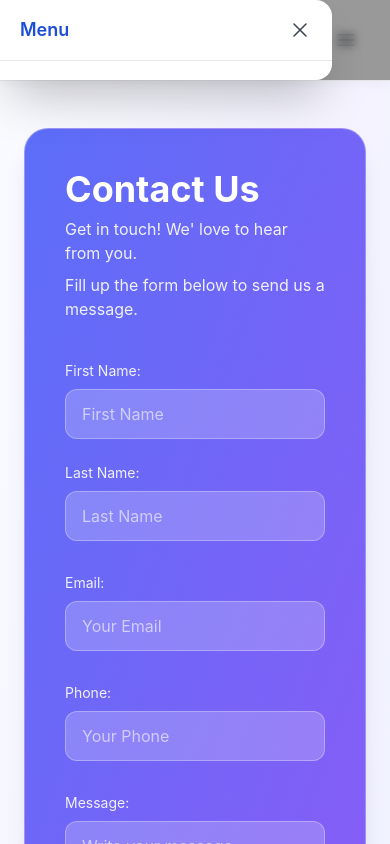
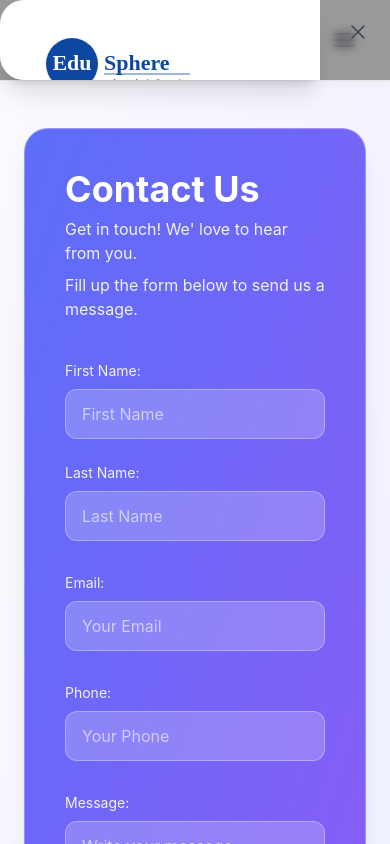
Before and after one commit to edusphere-coder/edu-site, a Next.js app: page /contact in a window 390 px wide. Both pictures are taken after a click on the icon 346 px from the left and 40 px from the top of the page. Shown: the top 844 px of the page. Built offline with nearby package versions, Linux system fonts and the light colour scheme.

Commit message:
made changes for address

```diff
--- a/app/components/Footer/Footer.tsx
+++ b/app/components/Footer/Footer.tsx
@@ -229,7 +229,7 @@ export default function Footer() {
 
         {/* ---------- RIGHT SECTION ---------- */}
         <div className="mt-10 md:mt-0 text-right">
-          <p className="text-lg font-semibold text-indigo-300">Hyderabad, India</p>
+          <p className="text-lg font-semibold text-indigo-300">Tadepalligudem,W.G District, Andrapradesh</p>
           <p className="text-sm text-gray-300">
             © {currentYear} EduSphere. All rights reserved.
           </p>
--- a/app/components/Navbar/Drawer.tsx
+++ b/app/components/Navbar/Drawer.tsx
@@ -1,59 +1,58 @@
-import React, { ReactNode } from "react";
+"use client";
 import { XMarkIcon } from "@heroicons/react/24/outline";
 import { AnimatePresence, motion } from "framer-motion";
+import { ReactNode } from "react";
 
 interface DrawerProps {
+  isOpen: boolean;
+  setIsOpen: (open: boolean) => void;
   children: ReactNode;
-  isOpen: boolean;
-  setIsOpen: (isOpen: boolean) => void;
 }
 
-const Drawer = ({ children, isOpen, setIsOpen }: DrawerProps) => {
+export default function Drawer({ isOpen, setIsOpen, children }: DrawerProps) {
   return (
     <AnimatePresence>
       {isOpen && (
-        <motion.main
+        <motion.div
           initial={{ opacity: 0 }}
           animate={{ opacity: 1 }}
           exit={{ opacity: 0 }}
-          transition={{ duration: 0.3 }}
-          className="fixed inset-0 z-50 bg-black/40 backdrop-blur-sm flex"
+          className="fixed inset-0 z-[100] bg-black/40 backdrop-blur-sm flex"
         >
           {/* Drawer Panel */}
-          <motion.section
-            initial={{ x: "-100%" }}
+          <motion.div
+            initial={{ x: "100%" }}
             animate={{ x: 0 }}
-            exit={{ x: "-100%" }}
-            transition={{ type: "spring", stiffness: 120, damping: 20 }}
-            className="relative bg-white w-[85%] max-w-sm h-full shadow-2xl rounded-r-2xl overflow-y-auto flex flex-col"
+            exit={{ x: "100%" }}
+            transition={{ type: "spring", stiffness: 140, damping: 18 }}
+            className="
+              bg-white
+              w-[82%]
+              max-w-[350px]
+              h-full
+              shadow-xl
+              rounded-l-3xl
+              px-6
+              py-5
+              overflow-y-auto
+              ml-auto
+            "
           >
-            {/* Close Icon */}
-            <div className="flex justify-between items-center px-5 py-4 border-b border-gray-200">
-              <h2 className="text-lg font-semibold text-blue-700">Menu</h2>
-              <XMarkIcon
-                className="h-6 w-6 text-gray-700 cursor-pointer hover:rotate-90 transition-transform duration-300"
-                onClick={() => setIsOpen(false)}
-              />
-            </div>
+            {/* Close button */}
+            <button
+              onClick={() => setIsOpen(false)}
+              className="absolute top-4 right-4 text-gray-700 p-1 rounded-full hover:bg-gray-100"
+            >
+              <XMarkIcon className="h-6 w-6" />
+            </button>
 
-            {/* Drawer content */}
-            <div
-              onClick={() => setIsOpen(false)}
-              className="flex-1 px-6 py-5 space-y-6 text-gray-800"
-            >
-              {children}
-            </div>
-          </motion.section>
+            <div className="mt-3">{children}</div>
+          </motion.div>
 
-          {/* Overlay to close */}
-          <div
-            className="flex-1 cursor-pointer"
-            onClick={() => setIsOpen(false)}
-          />
-        </motion.main>
+          {/* Close on backdrop click */}
+          <div className="flex-1" onClick={() => setIsOpen(false)}></div>
+        </motion.div>
       )}
     </AnimatePresence>
   );
-};
-
-export default Drawer;
+}
--- a/app/components/Navbar/Drawerdata.tsx
+++ b/app/components/Navbar/Drawerdata.tsx
@@ -1,66 +1,121 @@
-import Contactus from "./Contactus";
+"use client";
 import Link from "next/link";
-import React from "react";
+import { motion } from "framer-motion";
+import { usePathname } from "next/navigation";
 
-interface NavigationItem {
-  name: string;
-  href: string;
-  current: boolean;
-}
+const mobileNavItems = [
+  { label: "Home", href: "/" },
+  { label: "Courses", href: "#courses-section" },
+  { label: "About Us", href: "#About-Us-section" },
+  { label: "Presentations", href: "/" },
+  { label: "Recordings", href: "/" },
+  { label: "Contact Us", href: "/contact" },
+];
 
-const navigation: NavigationItem[] = [
-  { name: 'Home', href: '/', current: true },
-  { name: 'Courses', href: '#courses-section', current: false },
-  { name: 'Mentors', href: '#mentors-section', current: false },
-  { name: 'Testimonial', href: '#testimonial-section', current: false },
-  { name: 'Join', href: '#join-section', current: false },
-]
+export default function Drawerdata() {
+  const pathname = usePathname();
 
-function classNames(...classes: string[]) {
-  return classes.filter(Boolean).join(' ')
-}
+  return (
+    <div className="flex flex-col space-y-5">
+      {/* Logo
+      <motion.div
+        initial={{ opacity: 0, y: -8 }}
+        animate={{ opacity: 1, y: 0 }}
+      >
+        <h1 className="font-bold text-xl text-blue-700">EduSphere</h1>
+        <p className="text-sm text-gray-500 -mt-1">Learn. Apply. Succeed.</p>
+      </motion.div> */}
 
-const Data = () => {
+      {/* ---------- LOGO ---------- */}
+          <Link href="/" className="flex items-center select-none">
+            <motion.svg
+              xmlns="http://www.w3.org/2000/svg"
+              viewBox="0 0 600 160"
+              className="h-16 w-auto"
+              initial={{ opacity: 0, y: -10 }}
+              animate={{ opacity: 1, y: 0 }}
+              transition={{ duration: 0.8 }}
+            >
+              <circle cx="120" cy="80" r="65" fill="#0d47a1" />
+              <text
+                x="120"
+                y="95"
+                textAnchor="middle"
+                fontFamily="'Playfair Display', serif"
+                fontWeight="700"
+                fontSize="55"
+                fill="#fff"
+              >
+                Edu
+              </text>
+              <text
+                x="200"
+                y="95"
+                fontFamily="'Playfair Display', serif"
+                fontWeight="700"
+                fontSize="55"
+                fill="#0d47a1"
+              >
+                Sphere
+              </text>
+              <line
+                x1="200"
+                y1="105"
+                x2="415"
+                y2="105"
+                stroke="#0d47a1"
+                strokeWidth="2"
+              />
+              <text
+                x="310"
+                y="132"
+                textAnchor="middle"
+                fontFamily="'Playfair Display', serif"
+                fontSize="18"
+                fill="#0d47a1"
+                letterSpacing="0.3"
+              >
+                Learn. Apply. Succeed.
+              </text>
+            </motion.svg>
+          </Link>
+
+      {/* Nav Items */}
+      <div className="space-y-1">
+        {mobileNavItems.map((item) => {
+          const isActive =
+            item.href === pathname || pathname.startsWith(item.href);
+
           return (
-    <div className="rounded-md max-w-sm w-full mx-auto">
-      <div className="flex-1 space-y-4 py-1">
-        <div className="sm:block">
-          <div className="space-y-1 px-5 pt-2 pb-3">
-            {navigation.map((item) => (
             <Link
-                key={item.name}
+              key={item.href}
               href={item.href}
-                className={classNames(
-                  item.current ? 'bg-gray-900 text-purple' : 'text-black hover:bg-gray-700 hover:text-purple',
-                  'block  py-2 rounded-md text-base font-medium'
-                )}
-                aria-current={item.current ? 'page' : undefined}
+              className={`block text-[17px] font-medium px-3 py-2 rounded-lg transition-all ${
+                isActive
+                  ? "bg-blue-100 text-blue-700"
+                  : "text-gray-800 hover:bg-gray-100"
+              }`}
             >
-                {item.name}
+              {item.label}
             </Link>
-            ))}
-            <Contactus />
-            <div className="mt-4"></div>
-            <button className="bg-white w-full hover:bg-purple hover:text-white text-black border border-purple font-medium py-2 px-4 rounded">
+          );
+        })}
+      </div>
+
+      {/* Auth Buttons */}
+      <div className="border-t border-gray-200 pt-4 space-y-3">
+        <Link href="/signin">
+          <button className="w-full py-2.5 rounded-lg border border-blue-600 text-blue-600 font-medium active:scale-95 transition">
             Sign In
           </button>
-            <button
-  className="
-  bg-gradient-to-r from-[#5C6EF8] to-[#8A5CF6]
-  w-full
-  hover:shadow-[0_0_12px_rgba(92,110,248,0.35)]
-  hover:scale-105 active:scale-95
-  transition-all duration-300
-  text-white font-medium my-2 py-2 px-4 rounded"
->
+        </Link>
+
+        <Link href="/register">
+          <button className="w-full py-2.5 rounded-lg bg-blue-600 text-white font-medium active:scale-95 transition">
             Register
           </button>
-
-          </div>
-        </div>
+        </Link>
       </div>
     </div>
   );
 }
-
-export default Data;
--- a/app/components/Navbar/Navbar.tsx
+++ b/app/components/Navbar/Navbar.tsx
@@ -132,15 +132,16 @@ const isLightPage = lightRoutes.some(route => pathname.startsWith(route));
             <Registerdialog />
           </div>
 
-          {/* ---------- MOBILE MENU ---------- */}
+         {/* ---------- MOBILE NAVBAR ---------- */}
 <div className="block md:hidden">
   <Bars3Icon
-              className={`h-6 w-6 cursor-pointer ${
-                scrolled || isLightPage ? "text-gray-800" : "text-white"
+    className={`h-7 w-7 cursor-pointer ${
+      scrolled || isLightPage ? "text-gray-900" : "text-white"
     }`}
     onClick={() => setIsOpen(true)}
   />
 </div>
+
 
           <Drawer isOpen={isOpen} setIsOpen={setIsOpen}>
             <Drawerdata />
--- a/app/contact/page.tsx
+++ b/app/contact/page.tsx
@@ -110,7 +110,7 @@ export default function ContactSection() {
           <div className="space-y-6">
             <div>
               <p className="text-sm opacity-80">Address</p>
-              <p className="text-lg mt-1">Tadepalligudem, Ganesh Colony</p>
+              <p className="text-lg mt-1">kk plaza, 1st floor, K.N Road, Tadepalligudem,W.G District, Andrapradesh</p>
             </div>
 
             <div>
@@ -122,9 +122,16 @@ export default function ContactSection() {
               </div>
 
               <div className="mt-2 flex items-center gap-3">
-                <span className="">📧</span>
-                <p>recruitment@eduspherecourses.com</p>
-              </div>
+  <span>📧</span>
+
+  <a
+    href="mailto:recruitment@eduspherecourses.com"
+    className="hover:underline cursor-pointer"
+  >
+    recruitment@eduspherecourses.com
+  </a>
+</div>
+
 
             </div>
           </div>
```
Lines whose indentation alone changed are shown as unchanged.
